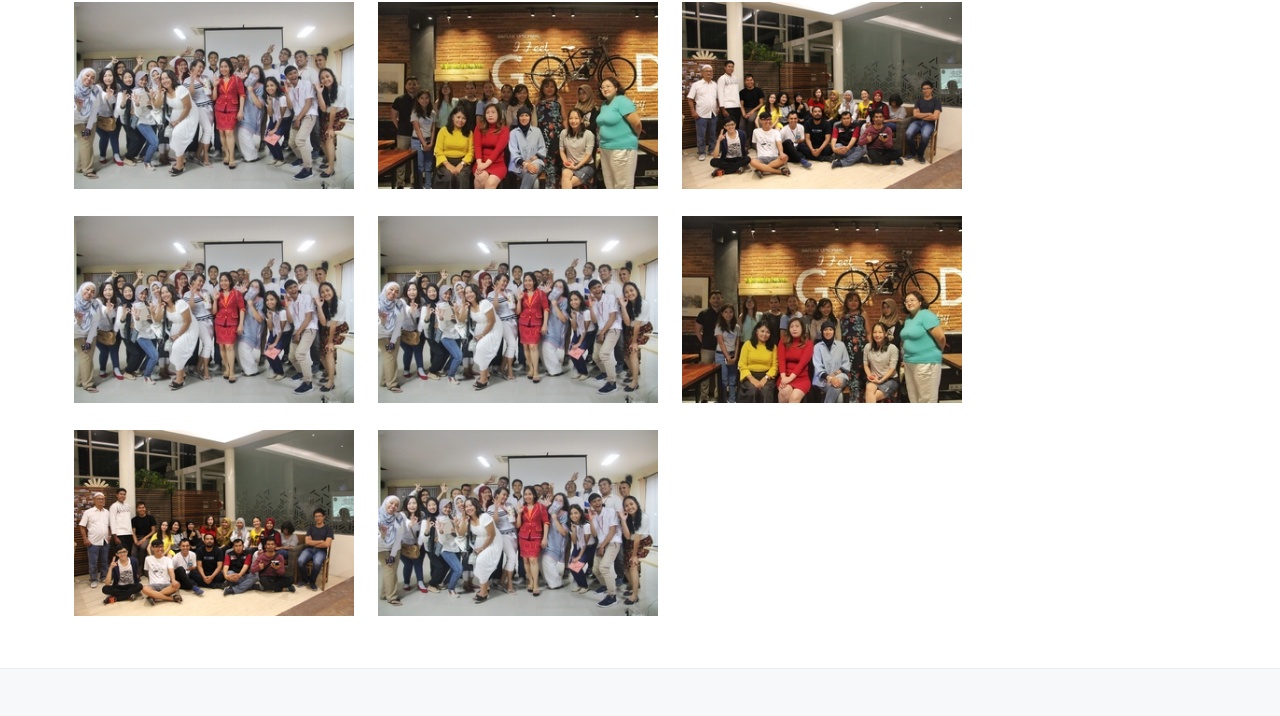
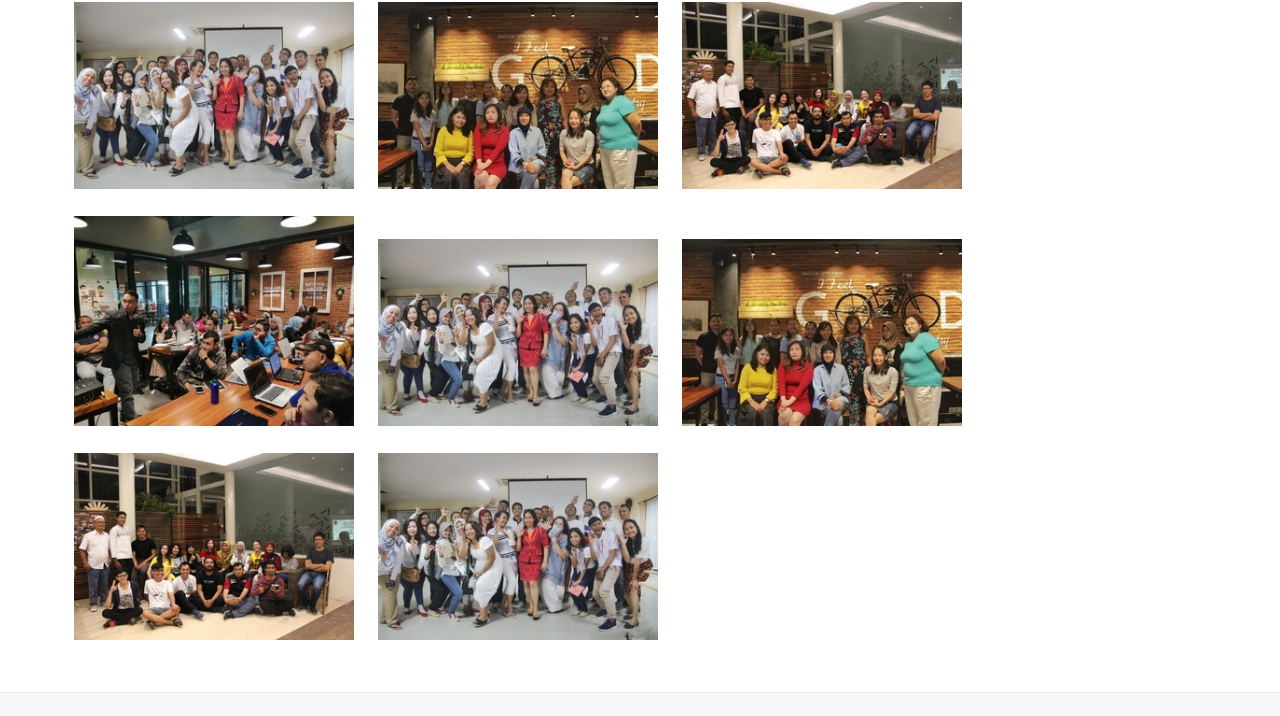
Before and after one commit to 8est-community/8est-community.github.io, a plain HTML site: page gallery.html in a window 1280 px wide. Shown: the part 793-1509 px from the top of the page. Drawn offline with Linux system fonts and the light colour scheme.

Commit message:
Add files via upload

```diff
--- a/gallery.html
+++ b/gallery.html
@@ -74,7 +74,7 @@
                 <a href="images/first-love.jpeg"><img src=images/first-small2.jpg></a>
                 <a href="images/fashion.jpg"><img src=images/fashion-small.jpg></a>
                 <a href="images/bukber.JPG"><img src=images/bukber-small.jpg></a>
-                <a href="images/first-love.jpeg"><img src=images/first-small2.jpg></a>
+                <a href="images/ukm.jpeg"><img src=images/ukm-small.jpg></a>
                 <a href="images/first-love.jpeg"><img src=images/first-small2.jpg></a>
                 <a href="images/fashion.jpg"><img src=images/fashion-small.jpg></a>
                 <a href="images/bukber.JPG"><img src=images/bukber-small.jpg></a>
```
Also changed, not shown: images/ukm-small.jpg (added), images/ukm.jpeg (added).
